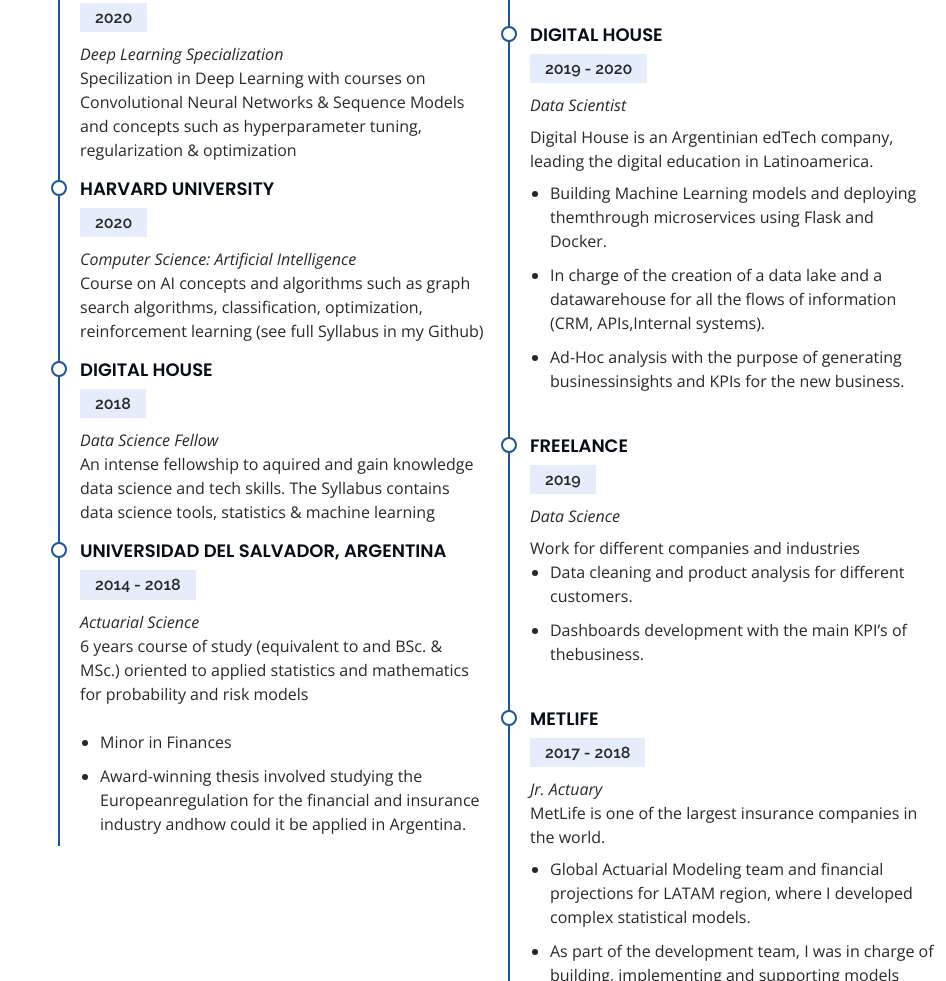
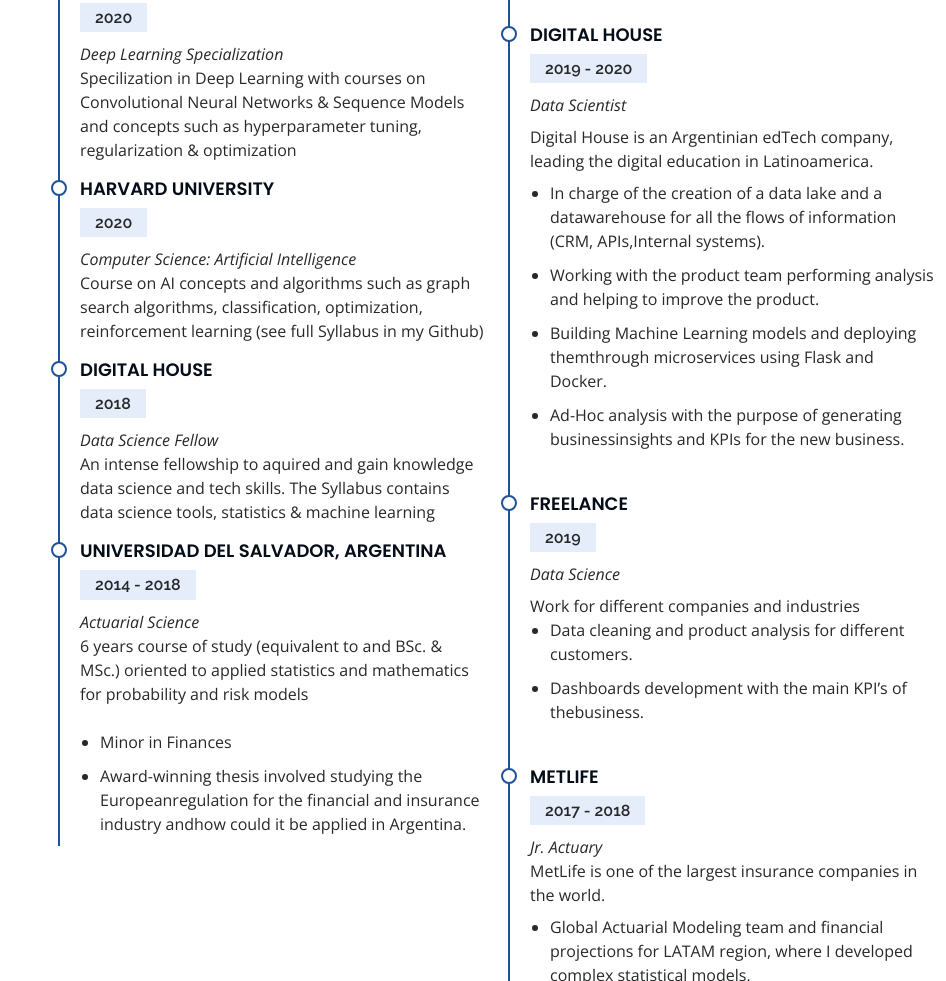
Before and after one commit to pato0301/pato0301.github.io, a plain HTML site: page index.html in a window 1280 px wide. Shown: the part 1664-2645 px from the top of the page, without its empty margins (334-1280 px from the left). Drawn offline with nearby package versions, Linux system fonts and the light colour scheme; files whose address does not match are found by name.

Commit message:
update resume

```diff
--- a/index.html
+++ b/index.html
@@ -529,8 +529,9 @@
               <p class="mb-2">Digital House is an Argentinian edTech company, leading the digital education in Latinoamerica.</p>
               <ul>
                 <!-- <li>Digital House is an Argentinian edTech company, leading the digital education in Latinoamerica.</li> -->
+                <li>In charge of the creation of a data lake and a datawarehouse for all the flows of information (CRM, APIs,Internal systems).</li>
+                <li>Working with the product team performing analysis and helping to improve the product.</li>
                 <li>Building Machine Learning models and deploying themthrough microservices using Flask and Docker.</li>
-                <li>In charge of the creation of a data lake and a datawarehouse for all the flows of information (CRM, APIs,Internal systems).</li>
                 <li>Ad-Hoc analysis with the purpose of generating businessinsights and KPIs for the new business.</li>
               </ul>
             </div>
```
Also changed, not shown: 2 other files.
